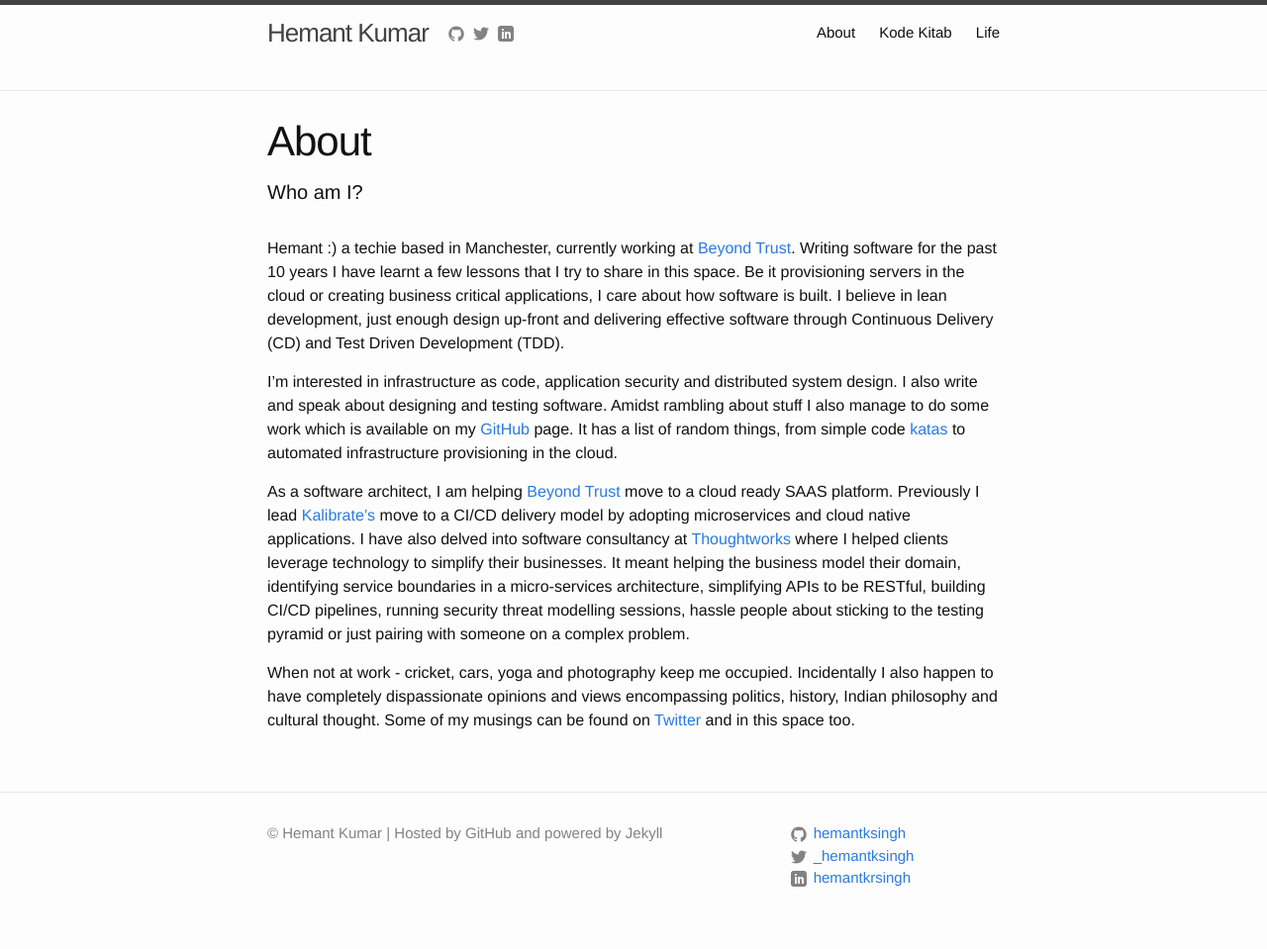
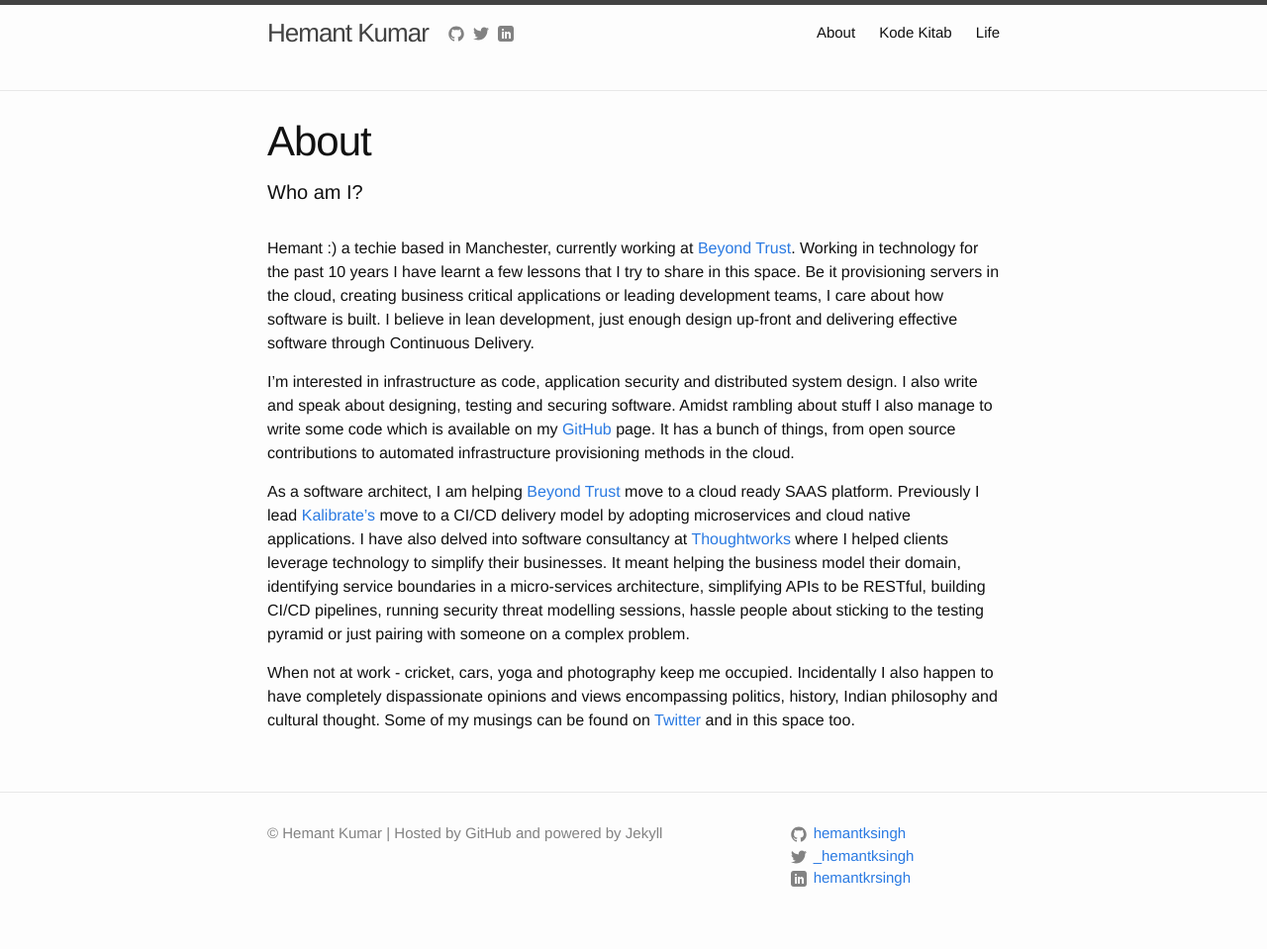
Before and after one commit to hemantksingh/hemantksingh.github.io, a Jekyll site: the page built from about.md, in a window 1280 px wide. Shown: the whole page at 99% size. Built offline with Jekyll 4.4.1, drawn with Linux system fonts in a browser that asks for light colours.

Commit message:
Update about and kodekitab

```diff
--- a/about.md
+++ b/about.md
@@ -5,9 +5,9 @@
 description: Who am I?
 ---
 
-Hemant :) a techie based in Manchester, currently working at [Beyond Trust](https://www.beyondtrust.com). Writing software for the past 10 years I have learnt a few lessons that I try to share in this space. Be it provisioning servers in the cloud or creating business critical applications, I care about how software is built. I believe in lean development, just enough design up-front and delivering effective software through Continuous Delivery (CD) and Test Driven Development (TDD).
+Hemant :) a techie based in Manchester, currently working at [Beyond Trust](https://www.beyondtrust.com). Working in technology for the past 10 years I have learnt a few lessons that I try to share in this space. Be it provisioning servers in the cloud, creating business critical applications or leading development teams, I care about how software is built. I believe in lean development, just enough design up-front and delivering effective software through Continuous Delivery.
 
-I'm interested in infrastructure as code, application security and distributed system design. I also write and speak about designing and testing software. Amidst rambling about stuff I also manage to do some work which is available on my [GitHub](https://github.com/hemantksingh) page. It has a list of random things, from simple code [katas](https://github.com/hemantksingh/Katas) to automated infrastructure provisioning in the cloud.
+I'm interested in infrastructure as code, application security and distributed system design. I also write and speak about designing, testing and securing software. Amidst rambling about stuff I also manage to write some code which is available on my [GitHub](https://github.com/hemantksingh) page. It has a bunch of things, from open source contributions to automated infrastructure provisioning methods in the cloud.
 
 As a software architect, I am helping [Beyond Trust](https://www.beyondtrust.com) move to a cloud ready SAAS platform. Previously I lead [Kalibrate's](https://www.kalibrate.com) move to a CI/CD delivery model by adopting microservices and cloud native applications. I have also delved into software consultancy at [Thoughtworks](https://thoughtworks.com) where I helped clients leverage technology to simplify their businesses. It meant helping the business model their domain, identifying service boundaries in a micro-services architecture, simplifying APIs to be RESTful, building CI/CD pipelines, running security threat modelling sessions, hassle people about sticking to the testing pyramid or just pairing with someone on a complex problem.
 
--- a/kodekitab.html
+++ b/kodekitab.html
@@ -2,8 +2,8 @@
 layout: page
 title: Kode Kitab
 permalink: /kodekitab/
-description: Kode Kitab is a code book, literally. It is a place for me to pen down my thoughts and lessons learnt while
-  creating software so that I do not forget. You may call it a techincal blog too, but I am still figuring out how to write one.
+description: Kode Kitab is literally a code book, a place to write down the lessons learnt while building software
+  so that I do not forget. You may call it a technical blog too, but I'm still figuring out how to write one.
 ---
 
 <div class="home">
```
